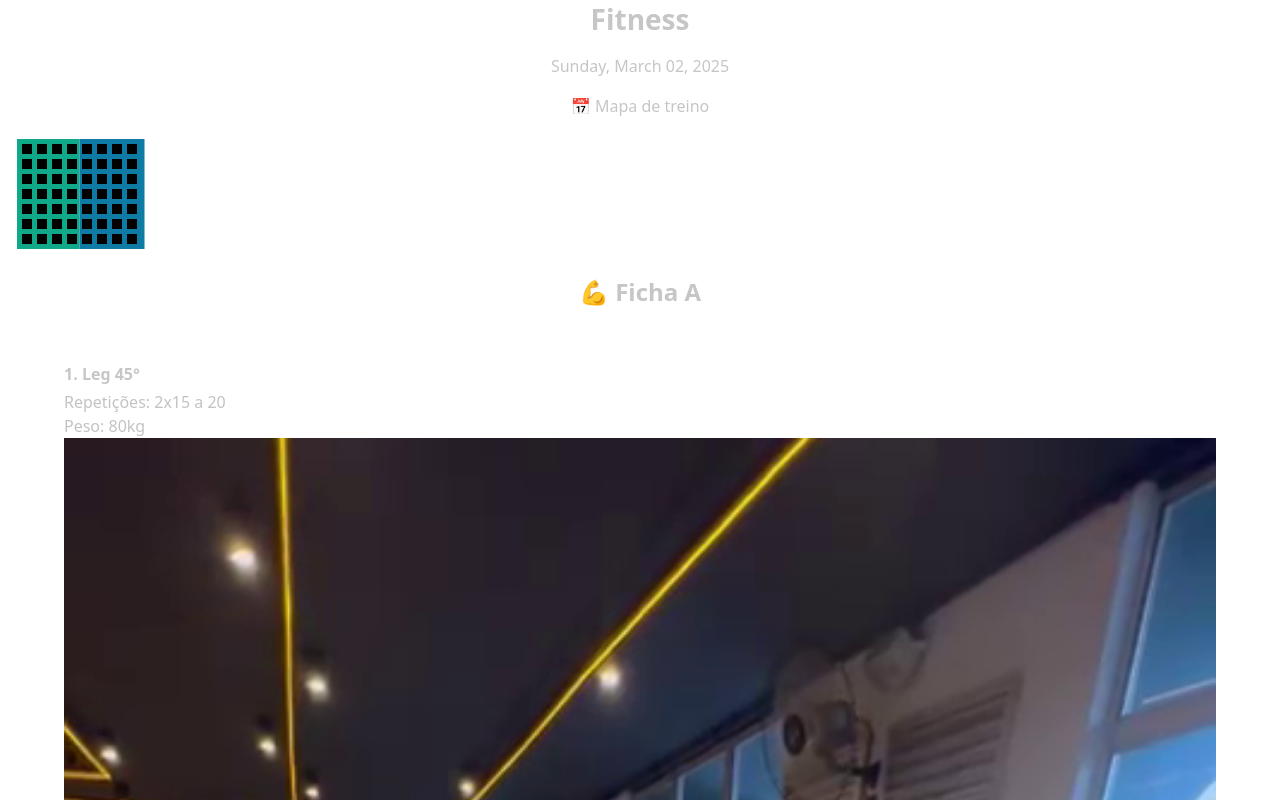
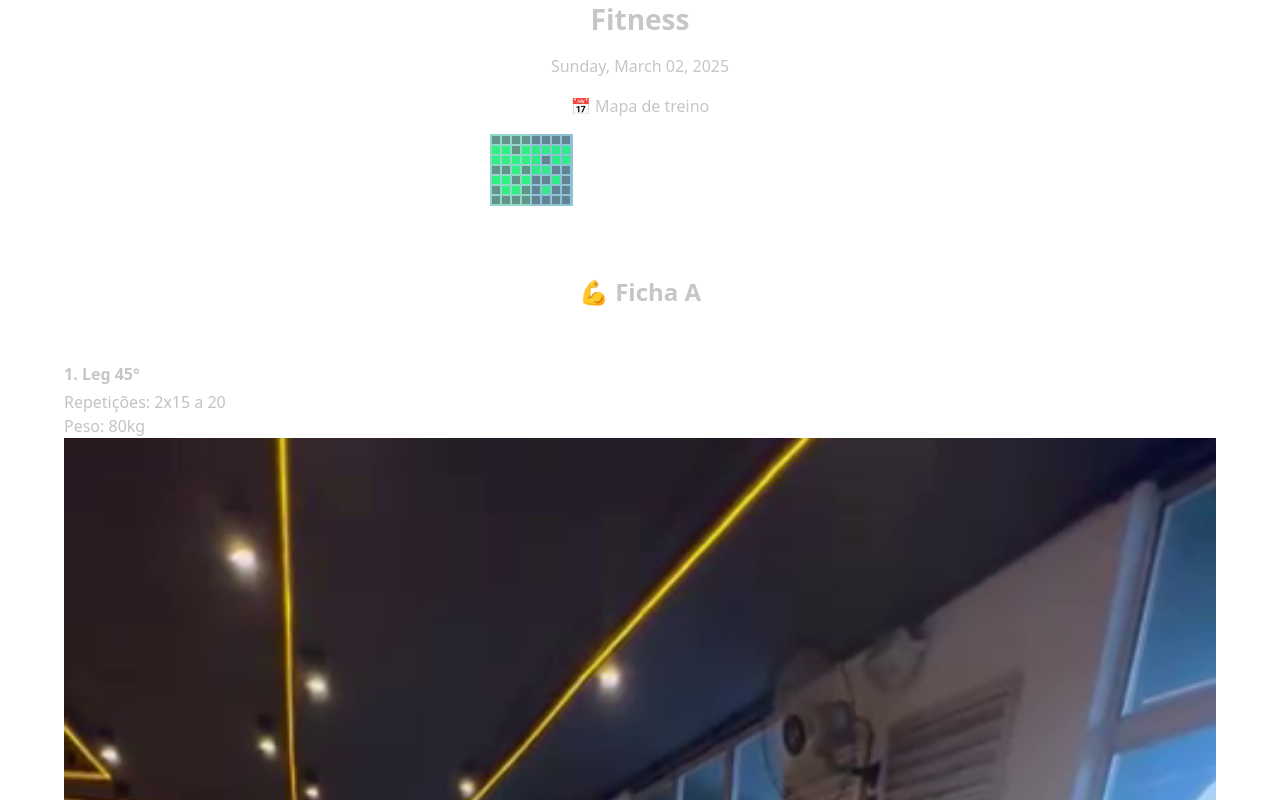
Before and after one commit to guilherme-lacerda-ribeiro/fitness, a React (Vite) app: page / in a window 1280 px wide. Shown: the top 800 px of the page. Built offline with nearby package versions, Linux system fonts and the light colour scheme.

Commit message:
map in svg blocks of 4 pixels colored when day check

```diff
--- a/src/components/Calendar/calendar.css
+++ b/src/components/Calendar/calendar.css
@@ -1,4 +1,16 @@
-.map svg {
-  stroke: red;
-  fill: red;
+.jan {
+  fill: #0fa88975;
 }
+
+.feb {
+  fill: #0e7ba575;
+}
+
+rect {
+  fill: #00000050;
+  stroke-width: 0;
+}
+
+rect.check {
+  fill: #06fd65b0;
+}
--- a/src/components/Calendar/index.jsx
+++ b/src/components/Calendar/index.jsx
@@ -8,7 +8,87 @@ const Calendar = () => {
     <p className="today">{today}</p>
     <p>📅 Mapa de treino</p>
     <div className='map'>
-      <img src="map.svg" alt="SVG" />
+      <svg height="115"
+        xmlns="http://www.w3.org/2000/svg">
+        <g>
+          {/* <!-- Jan --> */}
+          <rect height="72" width="41" y="0" x="0" className='jan' />
+          {/* <!-- Semana 1 --> */}
+          <rect height="8" width="8" y="002" x="002" />
+          <rect height="8" width="8" y="012" x="002" className='check' />
+          <rect height="8" width="8" y="022" x="002" className='check'/>
+          <rect height="8" width="8" y="032" x="002" />
+          <rect height="8" width="8" y="042" x="002" className='check'/>
+          <rect height="8" width="8" y="052" x="002" />
+          <rect height="8" width="8" y="062" x="002" />
+
+          {/* <!-- Semana 2 --> */}
+          <rect height="8" width="8" y="002" x="012" />
+          <rect height="8" width="8" y="012" x="012" className='check'/>
+          <rect height="8" width="8" y="022" x="012" className='check'/>
+          <rect height="8" width="8" y="032" x="012" />
+          <rect height="8" width="8" y="042" x="012" className='check'/>
+          <rect height="8" width="8" y="052" x="012" className='check'/>
+          <rect height="8" width="8" y="062" x="012" />
+
+          {/* <!-- Semana 3 --> */}
+          <rect height="8" width="8" y="002" x="022" />
+          <rect height="8" width="8" y="012" x="022" />
+          <rect height="8" width="8" y="022" x="022" className='check'/>
+          <rect height="8" width="8" y="032" x="022" className='check'/>
+          <rect height="8" width="8" y="042" x="022" />
+          <rect height="8" width="8" y="052" x="022" className='check'/>
+          <rect height="8" width="8" y="062" x="022" />
+
+          {/* <!-- Semana 4 --> */}
+          <rect height="8" width="8" y="002" x="032" />
+          <rect height="8" width="8" y="012" x="032" className='check'/>
+          <rect height="8" width="8" y="022" x="032" className='check'/>
+          <rect height="8" width="8" y="032" x="032" />
+          <rect height="8" width="8" y="042" x="032" className='check'/>
+          <rect height="8" width="8" y="052" x="032" />
+          <rect height="8" width="8" y="062" x="032" />
+
+
+          {/* <!-- Fev --> */}
+          <rect height="72" width="42" y="0" x="41" className='feb' />
+          {/* <!-- Semana 1 --> */}
+          <rect height="8" width="8" y="002" x="042" />
+          <rect height="8" width="8" y="012" x="042" className='check'/>
+          <rect height="8" width="8" y="022" x="042" className='check'/>
+          <rect height="8" width="8" y="032" x="042" className='check'/>
+          <rect height="8" width="8" y="042" x="042" />
+          <rect height="8" width="8" y="052" x="042" />
+          <rect height="8" width="8" y="062" x="042" />
+
+          {/* <!-- Semana 2 --> */}
+          <rect height="8" width="8" y="002" x="052" />
+          <rect height="8" width="8" y="012" x="052" className='check'/>
+          <rect height="8" width="8" y="022" x="052" />
+          <rect height="8" width="8" y="032" x="052" className='check'/>
+          <rect height="8" width="8" y="042" x="052" />
+          <rect height="8" width="8" y="052" x="052" className='check'/>
+          <rect height="8" width="8" y="062" x="052" />
+
+          {/* <!-- Semana 3 --> */}
+          <rect height="8" width="8" y="002" x="062" />
+          <rect height="8" width="8" y="012" x="062" className='check'/>
+          <rect height="8" width="8" y="022" x="062" className='check'/>
+          <rect height="8" width="8" y="032" x="062" />
+          <rect height="8" width="8" y="042" x="062" className='check'/>
+          <rect height="8" width="8" y="052" x="062" />
+          <rect height="8" width="8" y="062" x="062" />
+
+          {/* <!-- Semana 4 --> */}
+          <rect height="8" width="8" y="002" x="072" />
+          <rect height="8" width="8" y="012" x="072" className='check'/>
+          <rect height="8" width="8" y="022" x="072" className='check'/>
+          <rect height="8" width="8" y="032" x="072" />
+          <rect height="8" width="8" y="042" x="072" />
+          <rect height="8" width="8" y="052" x="072" />
+          <rect height="8" width="8" y="062" x="072" />
+        </g>
+      </svg>
     </div>
   </>
   )
```
Also changed, not shown: public/map.svg (deleted).
